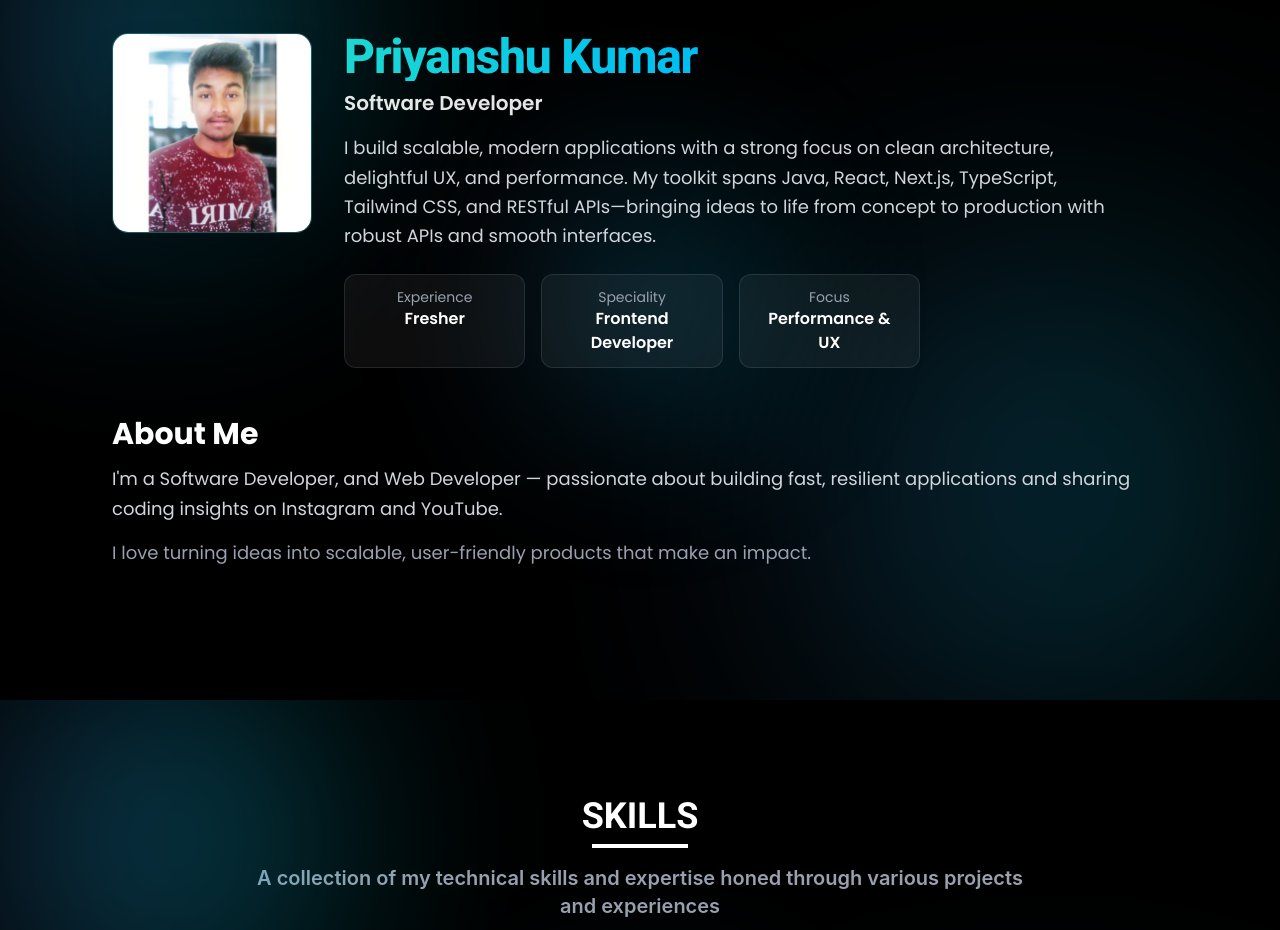
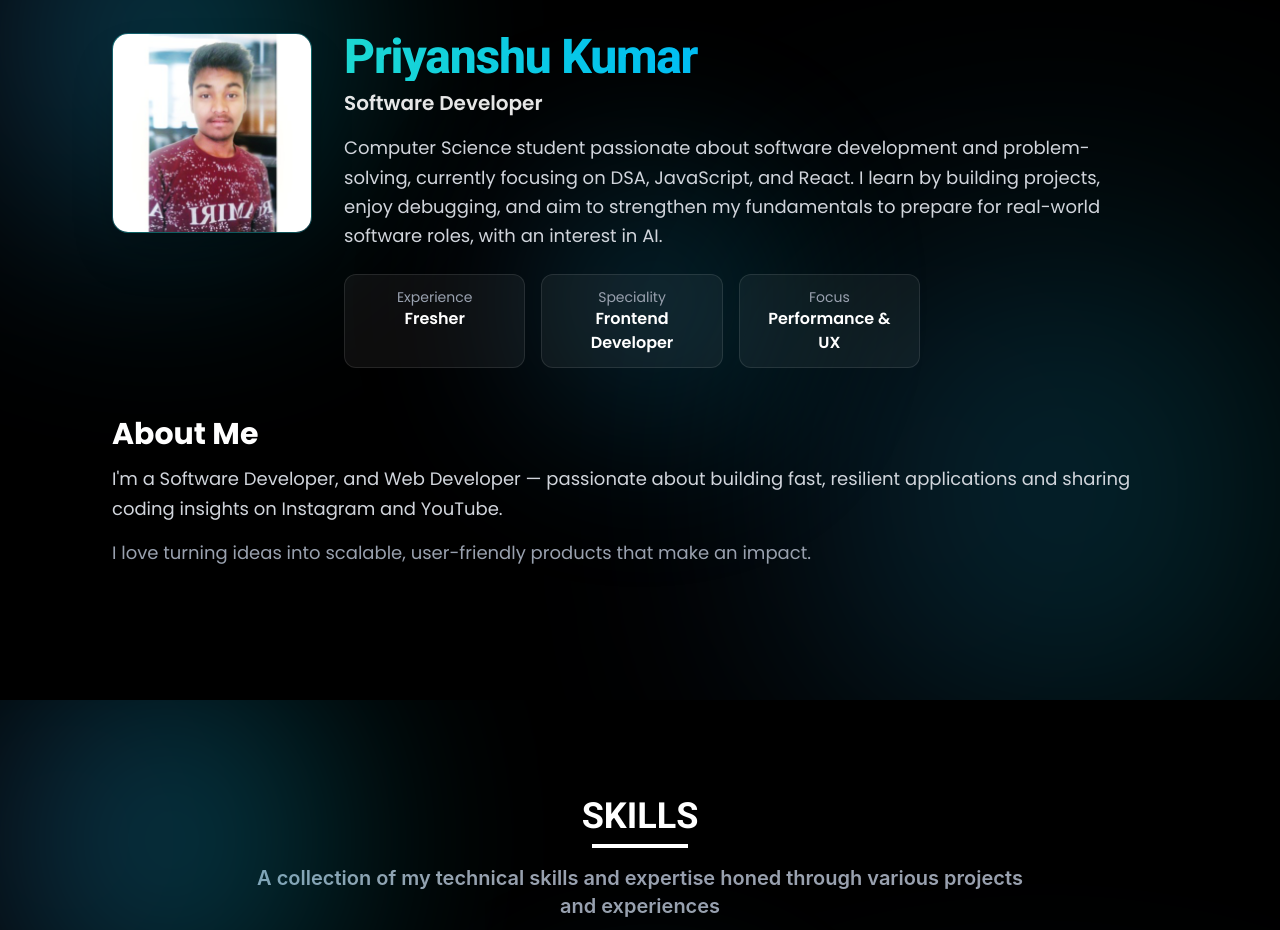
Before and after one commit to priyanshukumargupta01/Portfolio, a React (Vite) app: page / in a window 1280 px wide. Shown: the part 900-1830 px from the top of the page. Built offline with nearby package versions, Linux system fonts and the light colour scheme.

Commit message:
About section updated

```diff
--- a/src/sections/About.jsx
+++ b/src/sections/About.jsx
@@ -53,11 +53,8 @@ export default function About() {
             </p>
 
             <p className="mt-4 text-gray-300 leading-relaxed text-base sm:text-lg max-w-2xl md:max-w-3xl">
-              I build scalable, modern applications with a strong focus on clean
-              architecture, delightful UX, and performance. My toolkit spans
-              Java, React, Next.js, TypeScript, Tailwind CSS, and RESTful
-              APIs—bringing ideas to life from concept to production with robust
-              APIs and smooth interfaces.
+            Computer Science student passionate about software development and problem-solving, currently focusing on DSA, JavaScript, and React. I learn by building projects, enjoy debugging, and aim to strengthen my fundamentals to prepare for real-world software roles, with an interest in AI.
+
             </p>
             <div className="mt-6 grid grid-cols-2 sm:grid-cols-3 gap-3 sm:gap-4 max-w-xl">
               {stats.map((item, i) => (
```
